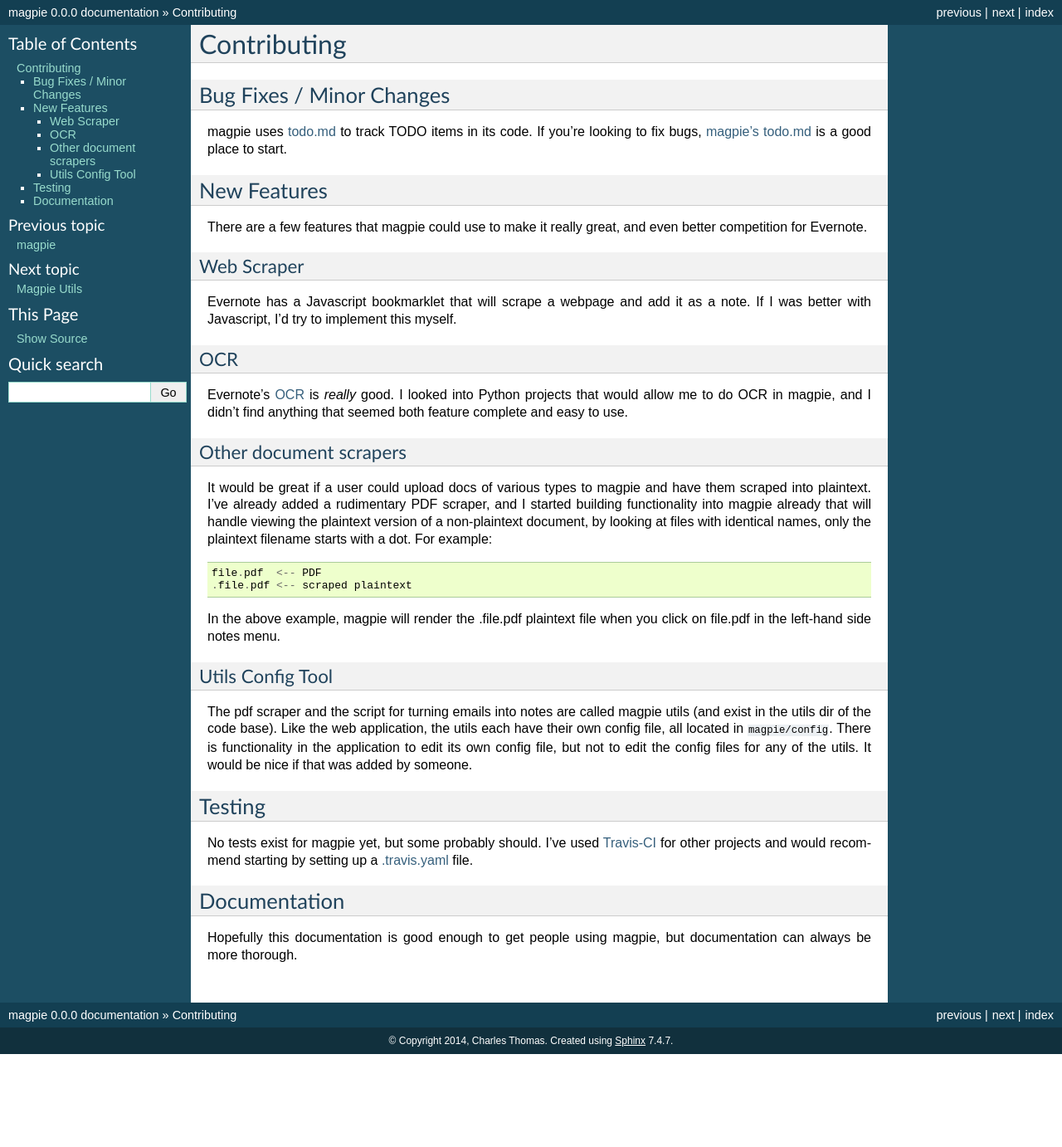
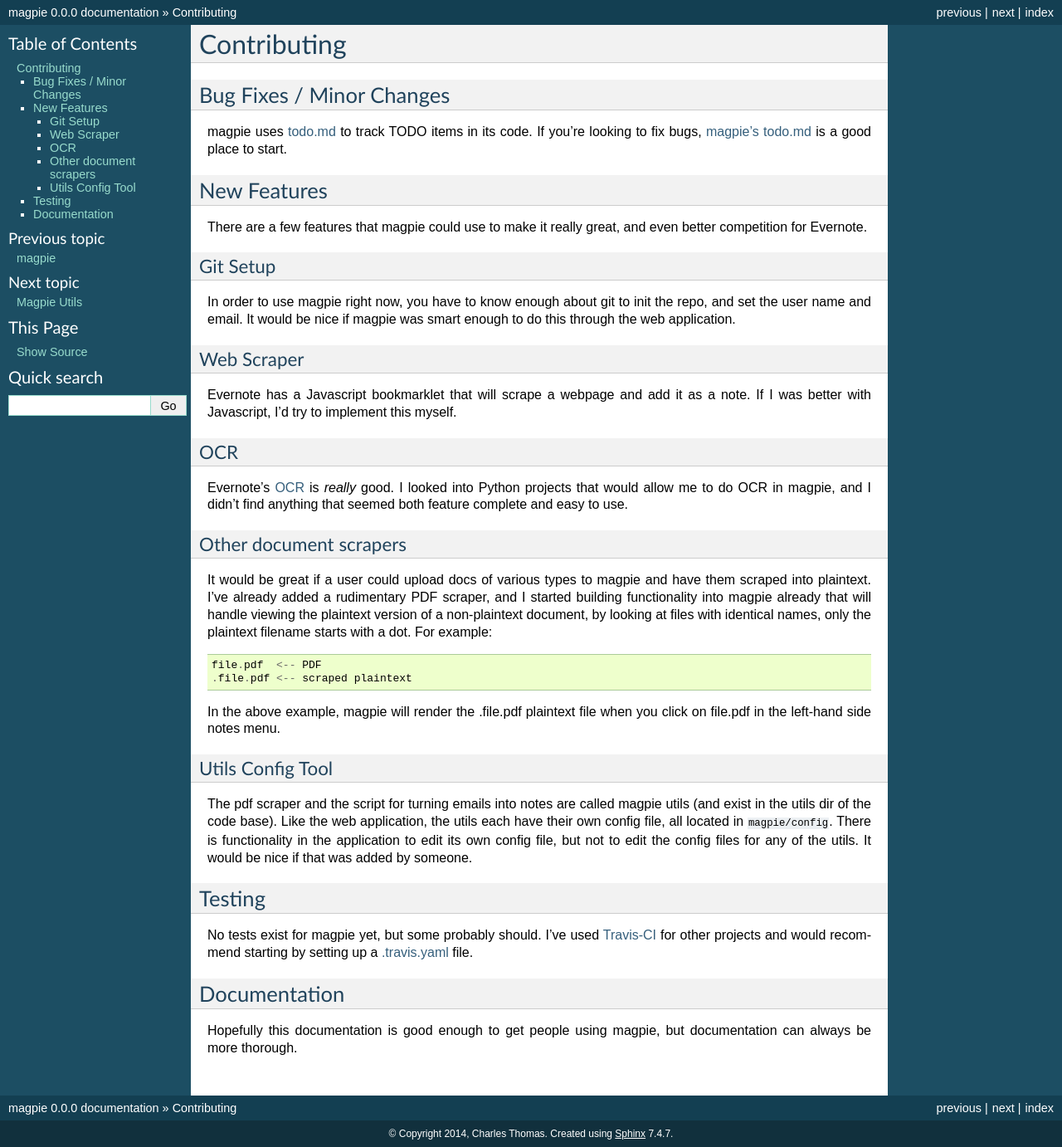
Before and after one commit to charlesthomas/magpie, a Sphinx documentation site: the page built from docs/contributing.rst, in a window 1280 px wide. Shown: the whole page at 83% size. Built offline with Sphinx 7.4.7, drawn with Linux system fonts in a browser that asks for light colours; before the commit the page ends 1270 px from its top, so only the background shows below that.

Commit message:
adding text about git config

```diff
--- a/docs/contributing.rst
+++ b/docs/contributing.rst
@@ -11,6 +11,12 @@ New Features
 ------------
 There are a few features that magpie could use to make it really great, and even
 better competition for Evernote.
+
+Git Setup
+=========
+In order to use magpie right now, you have to know enough about git to init the
+repo, and set the user name and email. It would be nice if magpie was smart
+enough to do this through the web application.
 
 Web Scraper
 ===========
```
Also changed, not shown: README.rst (+13 -2 lines).
